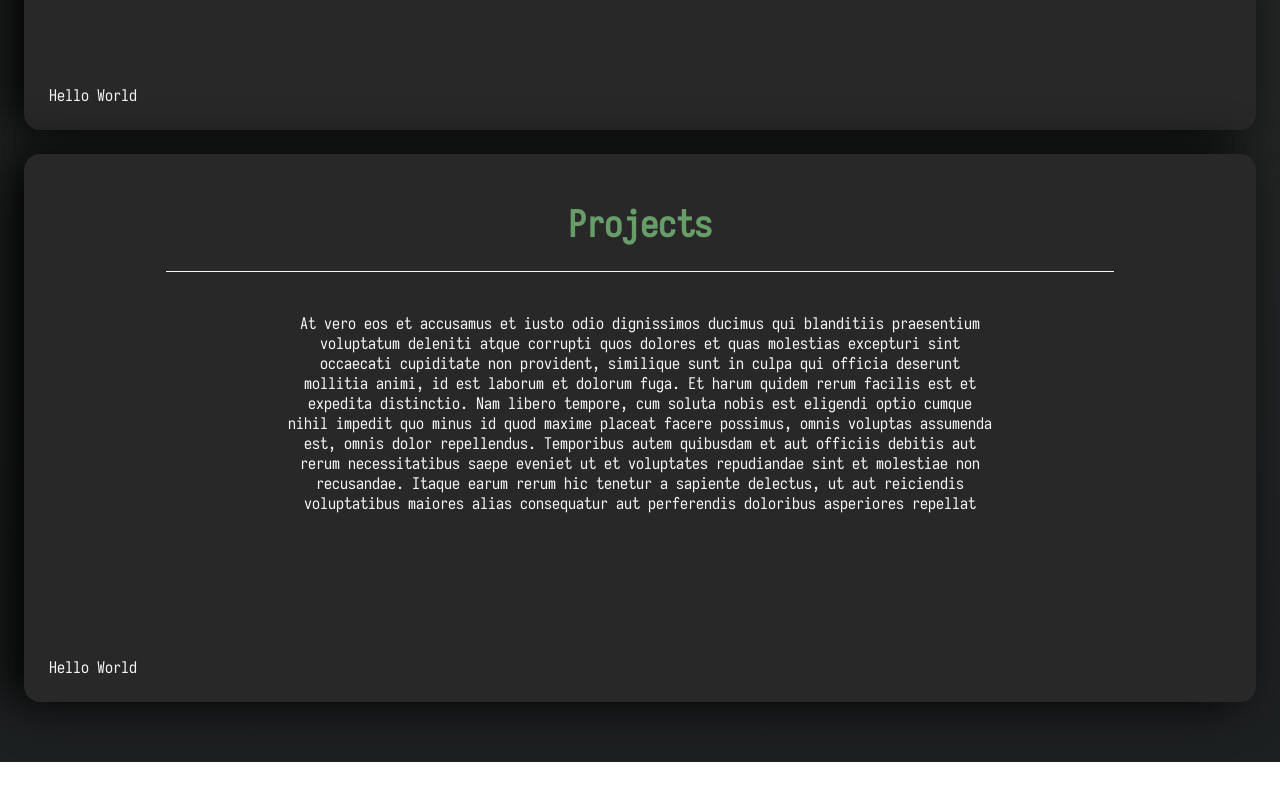
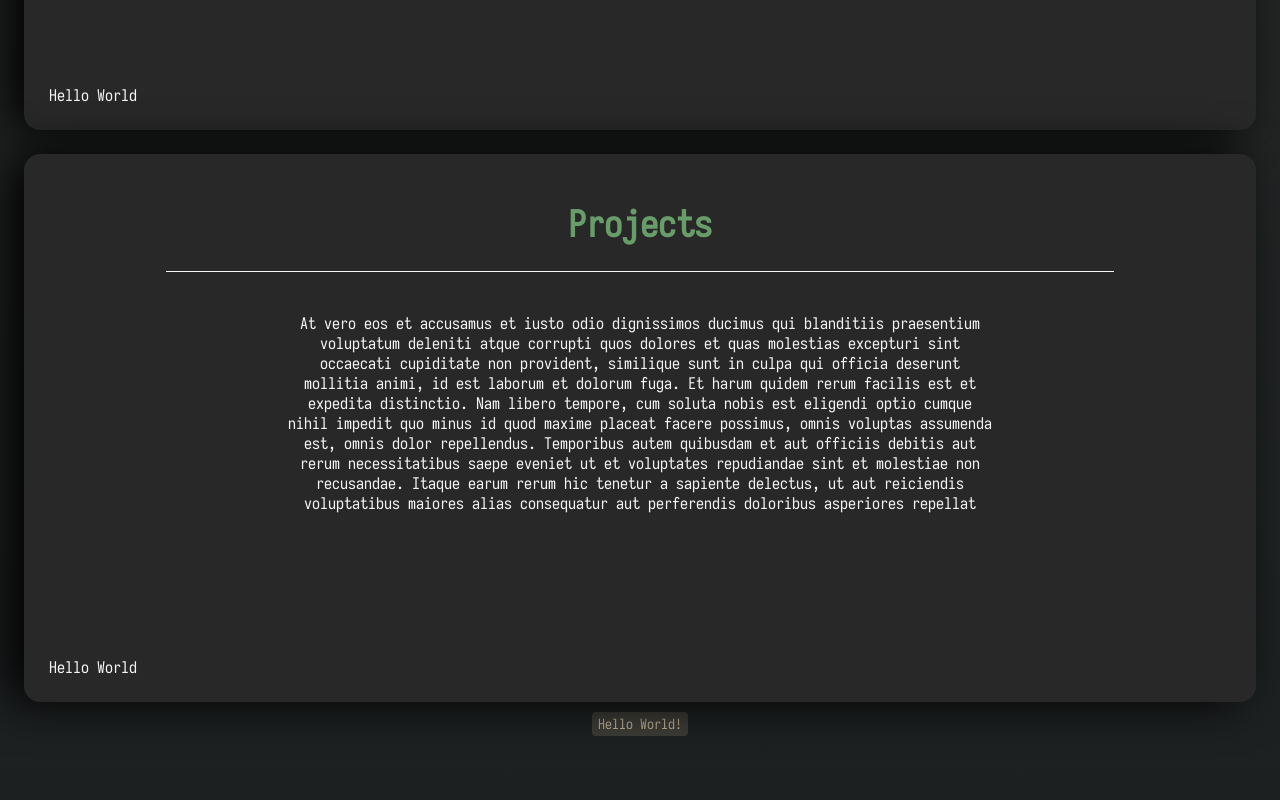
Before and after one commit to joaoofreitas/vue-portfolio, a Vue app in the folder portfolio/: page / in a window 1280 px wide. Shown: the part 2825-3625 px from the top of the page. Before the commit the page ends 3587 px from the top, so only its background shows below. Built offline with nearby package versions, Linux system fonts and the light colour scheme.

Commit message:
Tag Created, Need to Add Props

```diff
--- a/portfolio/package.json
+++ b/portfolio/package.json
@@ -13,7 +13,6 @@
     "vue": "^2.6.11",
     "vue-next-level-scroll": "^1.2.0",
     "vue-scrollto": "^2.18.2",
-    "vue-type-writer": "^0.2.1",
     "vue-typer": "^1.2.0"
   },
   "devDependencies": {
--- a/portfolio/src/App.vue
+++ b/portfolio/src/App.vue
@@ -8,6 +8,7 @@
     <BigCard id="servers" title="Server Management" titleColor="#fabd2f" :content="lorem" bottom="Hello World"/>
     <BigCard id="electronics" title="Electronics" titleColor="#fb4934" :content="lorem" bottom="Hello World"/>
     <BigCard id="projects" title="Projects" titleColor="#689d6a" :content="lorem" bottom="Hello World"/>
+    <Tag/>
   </div>
 </template>
 
@@ -17,6 +18,7 @@ import ConsolePrint from './components/ConsolePrint.vue'
 import CardsList from './components/CardsList.vue'
 import AboutMe from './components/AboutMe.vue'
 import BigCard from './components/BigCard.vue'
+import Tag from './components/Tag.vue'
 
 export default {
   name: 'App',
@@ -30,7 +32,8 @@ export default {
     ConsolePrint,
     CardsList,
     AboutMe,
-    BigCard
+    BigCard,
+    Tag
   }
 }
 </script>
--- /dev/null
+++ b/portfolio/src/components/Tag.vue
@@ -0,0 +1,32 @@
+<template>
+    <div class='tag'>
+        <span>Hello World!</span>
+    </div>
+
+</template>
+
+<script>
+export default {
+    name: 'Tags'
+}
+</script>
+
+<style scoped>
+    .tag {
+        margin: 10px;
+    }
+
+    .tag span{
+        display: inline-flex;
+        flex-direction: row;
+
+        padding: 3px 6px 3px 6px;
+        background: #bdae9333;
+        color: #bdae93;
+        border-radius: 4px;
+
+        font-size: 14px;
+        overflow: hidden;
+
+    }
+</style>
```
Also changed, not shown: 1 other file (tests, documents, lock files or other folders).
